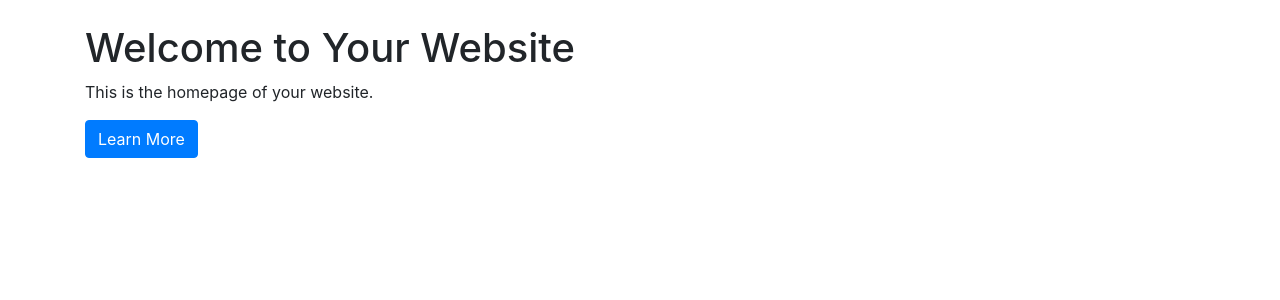
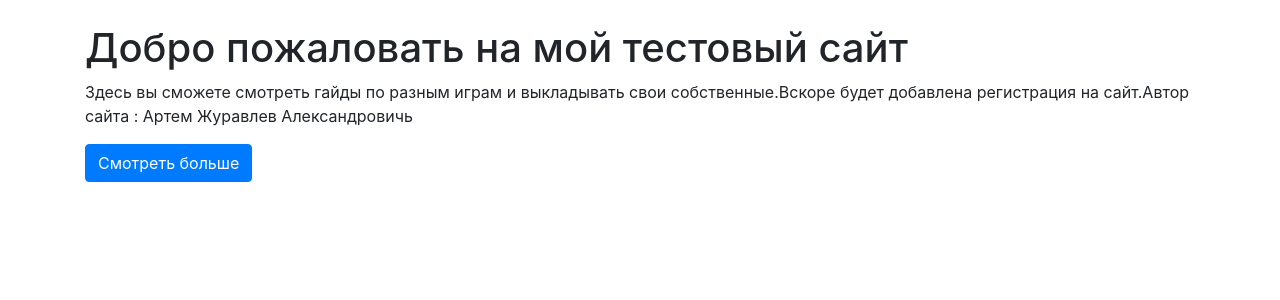
Before and after one commit to Catnap431/codespaces-flask1314, a Flask app: page / in a window 1280 px wide. Shown: the part 56-356 px from the top of the page. Run offline with Flask 3, Linux system fonts and the light colour scheme; some libraries are stand-ins or nearby versions.

Commit message:
Доработка

```diff
--- a/templates/home.html
+++ b/templates/home.html
@@ -28,9 +28,9 @@
     </nav>
 
     <div class="container mt-4">
-        <h1>Welcome to Your Website</h1>
-        <p>This is the homepage of your website.</p>
-        <a href="#" class="btn btn-primary">Learn More</a>
+        <h1>Добро пожаловать на мой тестовый сайт</h1>
+        <p>Здесь вы сможете смотреть гайды по разным играм и выкладывать свои собственные.Вскоре будет добавлена регистрация на сайт.Автор сайта : Артем Журавлев Александровичь</p>
+        <a href="#" class="btn btn-primary">Смотреть больше</a>
     </div>
 
     <script src="https://code.jquery.com/jquery-3.5.1.slim.min.js"></script>
```
